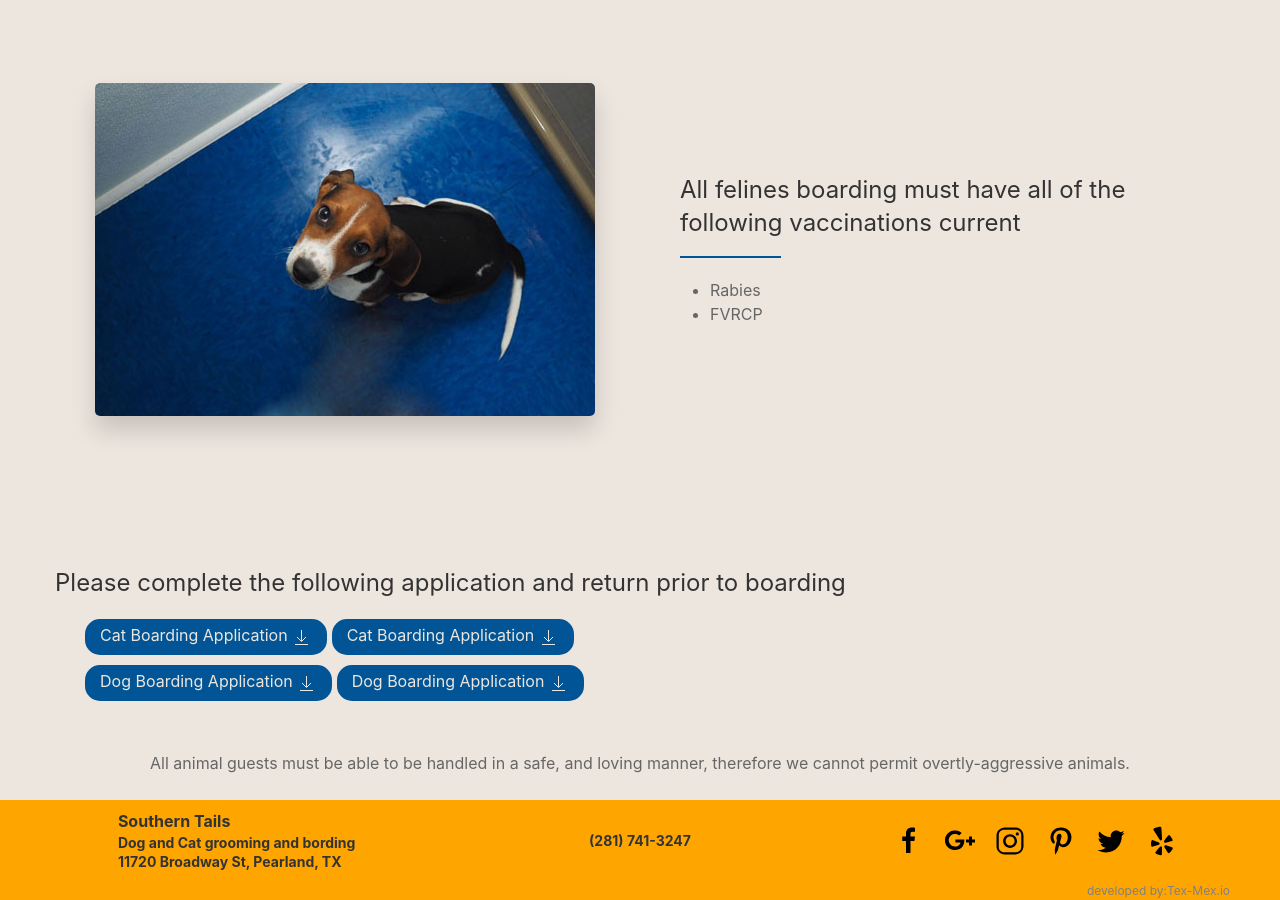
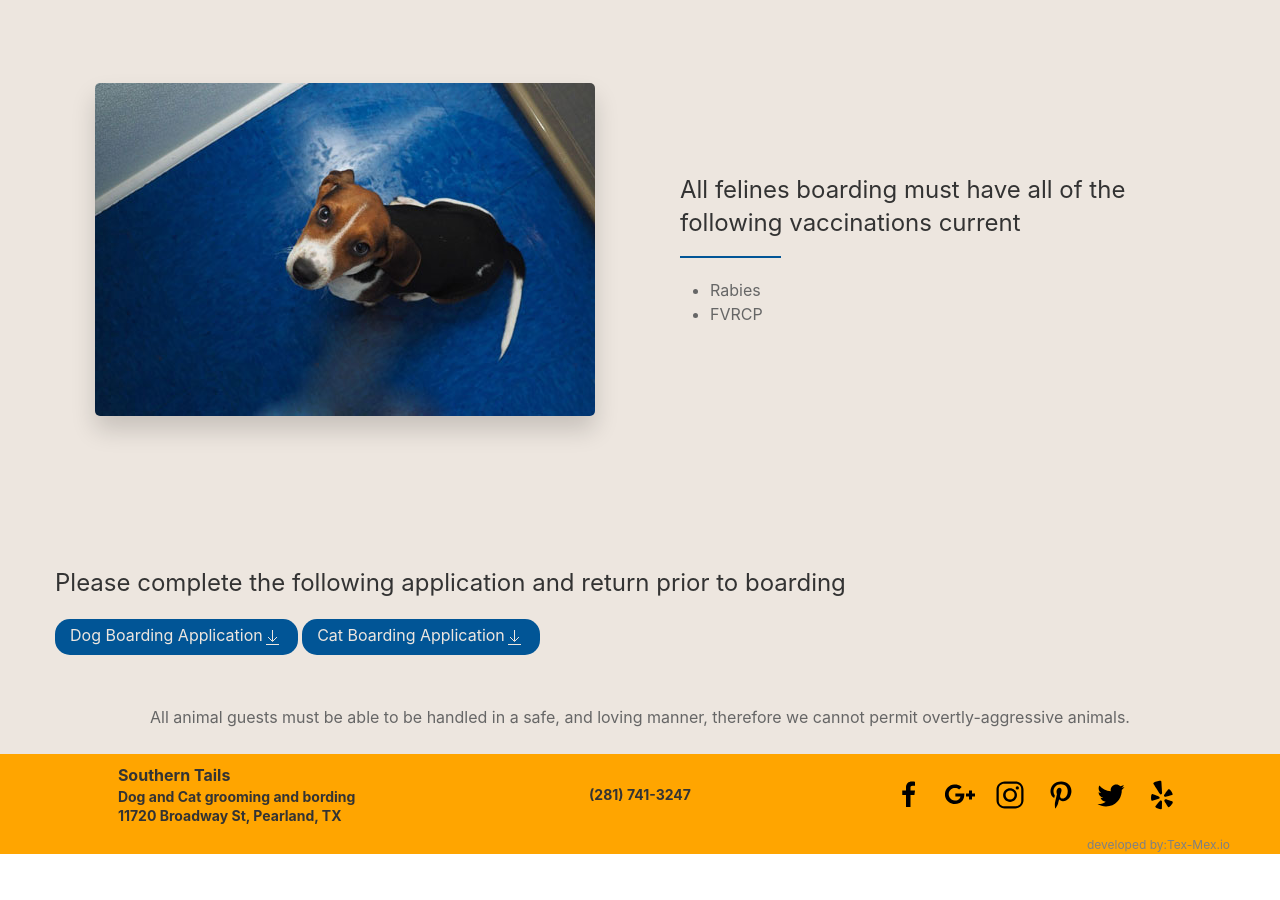
Before and after one commit to TechMex-io/southernTails, a Jekyll site: the page built from boarding.md, in a window 1280 px wide and 900 px high, scrolled down 2510 px. Built offline with Jekyll 4.4.1, drawn with Linux system fonts in a browser that asks for light colours; after the commit the page ends 3364 px from its top, so only the background shows below that.

Commit message:
changed the way the links are built to not use loops

```diff
--- a/_layouts/service.html
+++ b/_layouts/service.html
@@ -90,13 +90,8 @@ layout: default
           <!-- List of links-->
           <div class="uk-width-1-1@s">
             <h3>{{ page.body_heading_links }}</h3>
-            <ul style="list-style-type: none;">{% for items in page.body_desc_links %}
-             <li>{% for url in page.body_desc_urls %}
-               <a class="downLoadLink" uk-icon="download" href="{{url.desc_url}}">
-                {{ items.desc_links }}
-              </a>{% endfor %}</li>
-                {% endfor %}
-            </ul>
+            <a class="downLoadLink" uk-icon="download" href="{{page.body_desc_url_1}}">{{page.body_desc_link_1}}</a>
+            <a class="downLoadLink" uk-icon="download" href="{{url.body_desc_url_2}}">{{page.body_desc_link_2}}</a>
           </div>
 
           <!-- Little bottom of the page text above footer -->
--- a/boarding.md
+++ b/boarding.md
@@ -41,12 +41,12 @@ body_desc_4:
   - desc_4_item: null
 
 body_heading_links : Please complete the following application and return prior to boarding
-body_desc_links:
-  - desc_links: Cat Boarding Application
-  - desc_links: Dog Boarding Application
-body_desc_urls:
-  - desc_url: http://georgeramirezphotography.com/
-  - desc_url: http://tech-mex.io/
+body_desc_link_1: Dog Boarding Application
+body_desc_link_2: Cat Boarding Application
+
+body_desc_url_1: http://georgeramirezphotography.com/
+body_desc_url_2: http://tech-mex.io/
+
 
 
 body_heading_5 : All animal guests must be able to be handled in a safe, and loving manner, therefore we cannot permit overtly-aggressive animals.
```
